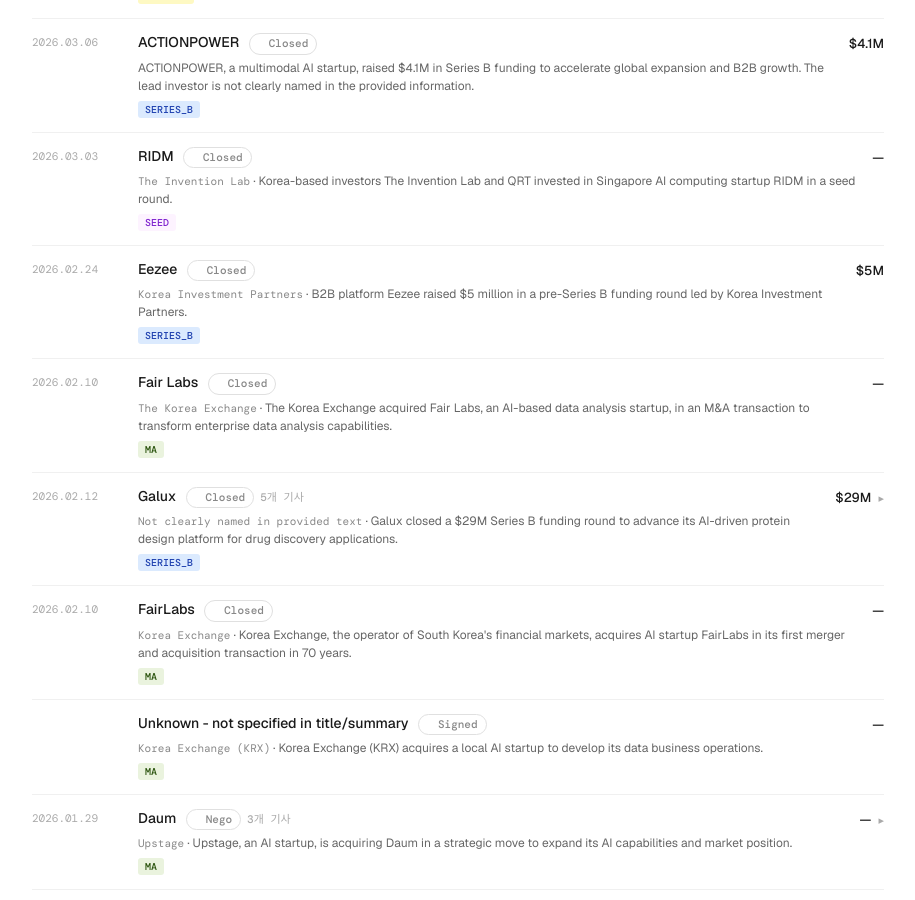
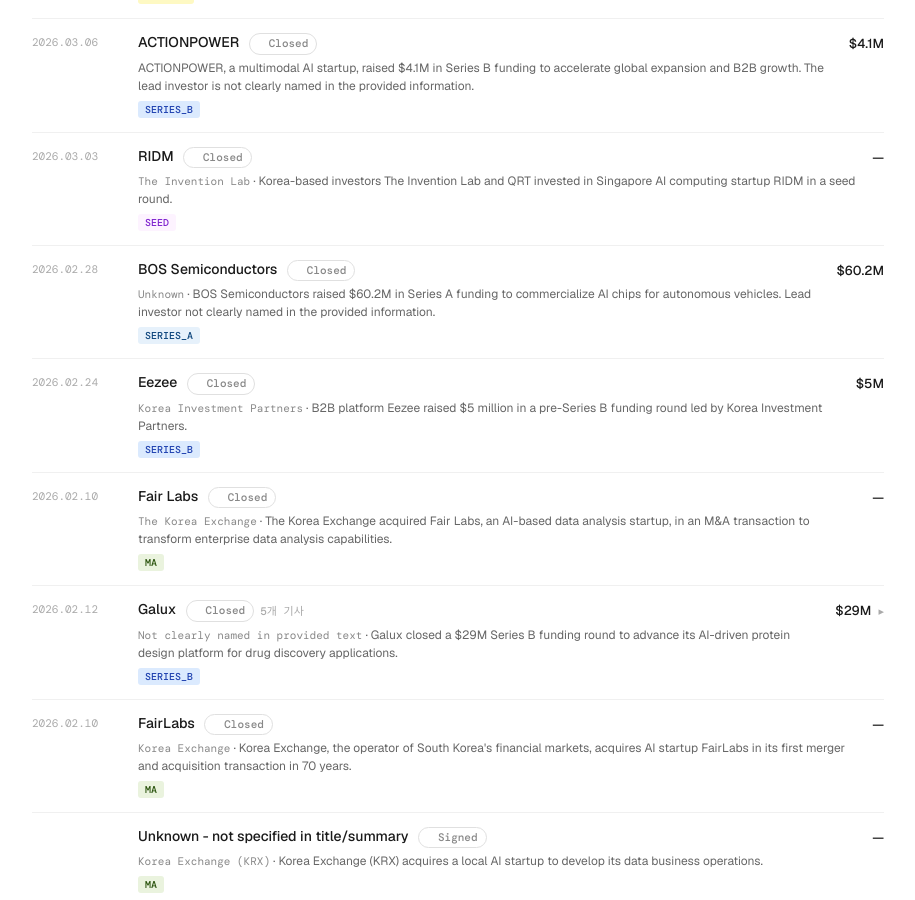
Before and after one commit to wvb-wondaero/wvb-research, a Jekyll site: the page built from index.html, in a window 1280 px wide and 900 px high, scrolled down 1428 px. Shown: the whole window, without its empty margins (182-1097 px from the left). Built offline with Jekyll 4.4.1, drawn with Linux system fonts in a browser that asks for light colours; some web fonts are replaced.

Commit message:
auto: daily deal scrape

```diff
--- a/_data/deals.json
+++ b/_data/deals.json
@@ -1,4 +1,18 @@
 [
+  {
+    "title": "[Korean Startup Weekly News #108] BOS Semiconductors Raises $60.2M Series A to Commercialize AI Chips for Autonomous Vehicles",
+    "summary": "BOS Semiconductors raised $60.2M in Series A funding to commercialize AI chips for autonomous vehicles. Lead investor not clearly named in the provided information.",
+    "company": "BOS Semiconductors",
+    "investor": "Unknown",
+    "type": "series_a",
+    "tags": [
+      "series_a"
+    ],
+    "ev": "$60.2M",
+    "deal_stage": "closed",
+    "url": "https://news.google.com/rss/articles/CBMiU0FVX3lxTE9EaVJvMGtCRS1vaklGXzlhdzhwSTNmZEFDM21teWN6V29ySmdhSEZ4QzlsQ2ZGeEFkWTNPUXJCNUFOVVA2cEJqQWxGZG5wb1ZuVFV3?oc=5",
+    "date": "2026.02.28"
+  },
   {
     "title": "[Korean Startup Weekly News #114] Upstage Becomes Korea's First Generative AI Unicorn After Closing $126M Series C",
     "summary": "Upstage closed a $126M Series C funding round, becoming Korea's first generative AI unicorn. The deal was led by undisclosed investors.",
```
